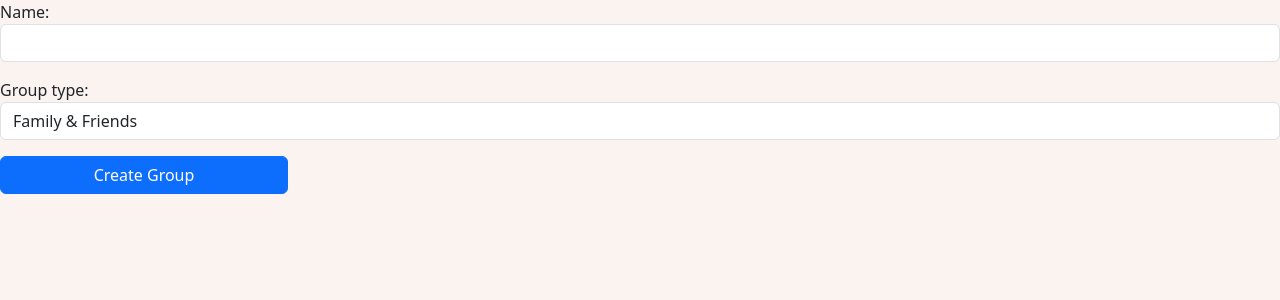
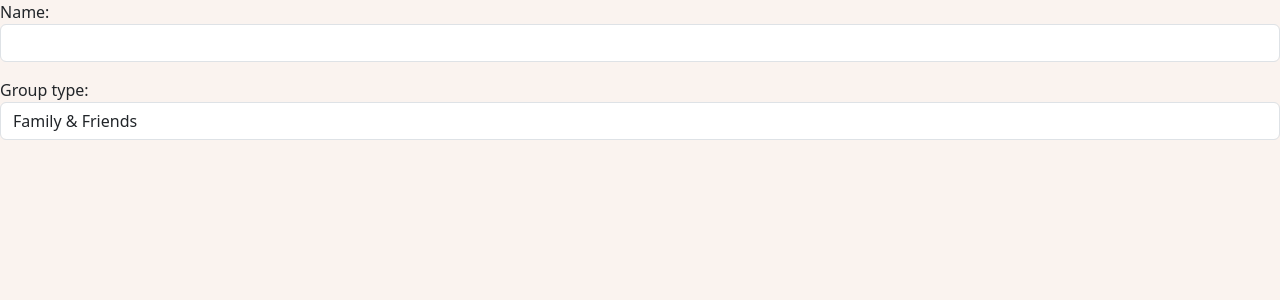
Before and after one commit to alex-enc/secret-santa-wishlist-django, a Django app: page /create_group/ in a window 1280 px wide. Shown: the part 104-404 px from the top of the page. Run offline with Django 4.2, Linux system fonts and the light colour scheme; a user stored in the database is signed in; some libraries are stand-ins or nearby versions.

```diff
--- a/secret_santa_wishlist/secretsanta/static/base.css
+++ b/secret_santa_wishlist/secretsanta/static/base.css
@@ -2,7 +2,3 @@
     font-size: 25px;
     font-weight: bold;
 }
-
-.center {
-    text-align: center;
-}
--- a/secret_santa_wishlist/secretsanta/templates/create_group.html
+++ b/secret_santa_wishlist/secretsanta/templates/create_group.html
@@ -1,10 +1,10 @@
 {% extends 'logged_in_base.html' %}
 {% block body %}
-<form action="{% url 'create_group' %}" method="post">
+<form action="{% url 'create_group' %}"method="POST" id="create-group-form">
     {% csrf_token %}
     {% include 'partials/bootstrap_form.html' with form=form %}
     {% include 'partials/messages.html' with messages=messages %}
-    <input type="submit" value="Create Group" class="btn btn-primary" style="width:18rem;">
-</form>
+
+
 
 {% endblock %}
```
Also changed, not shown: secret_santa_wishlist/db.sqlite3.
